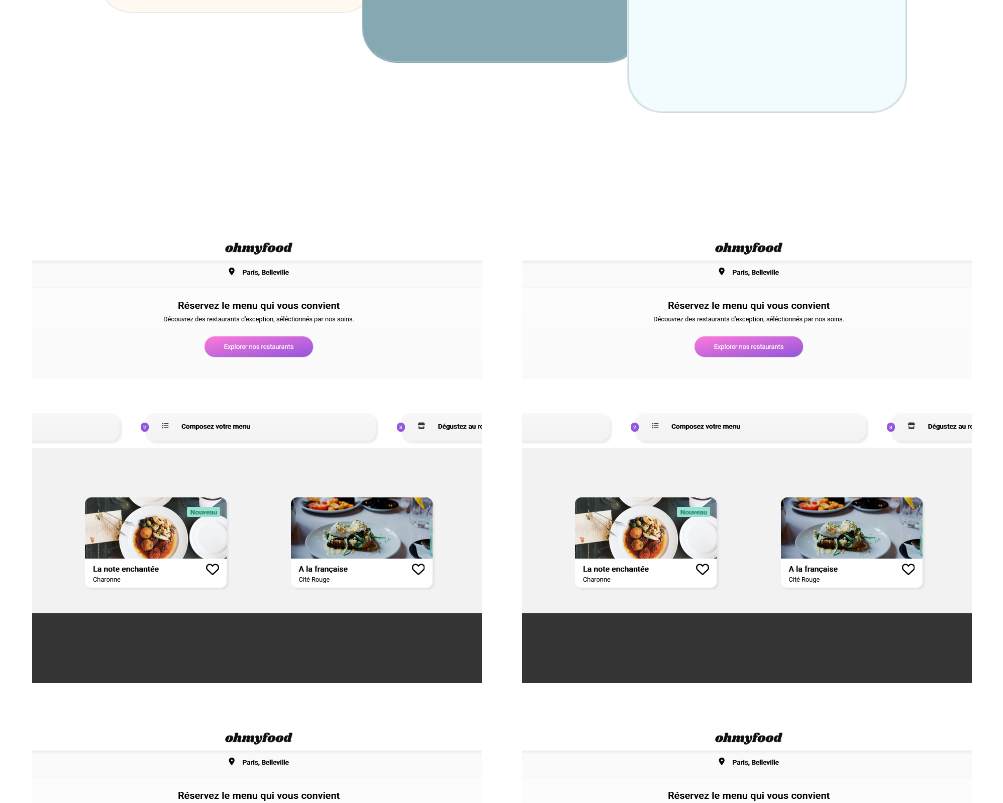
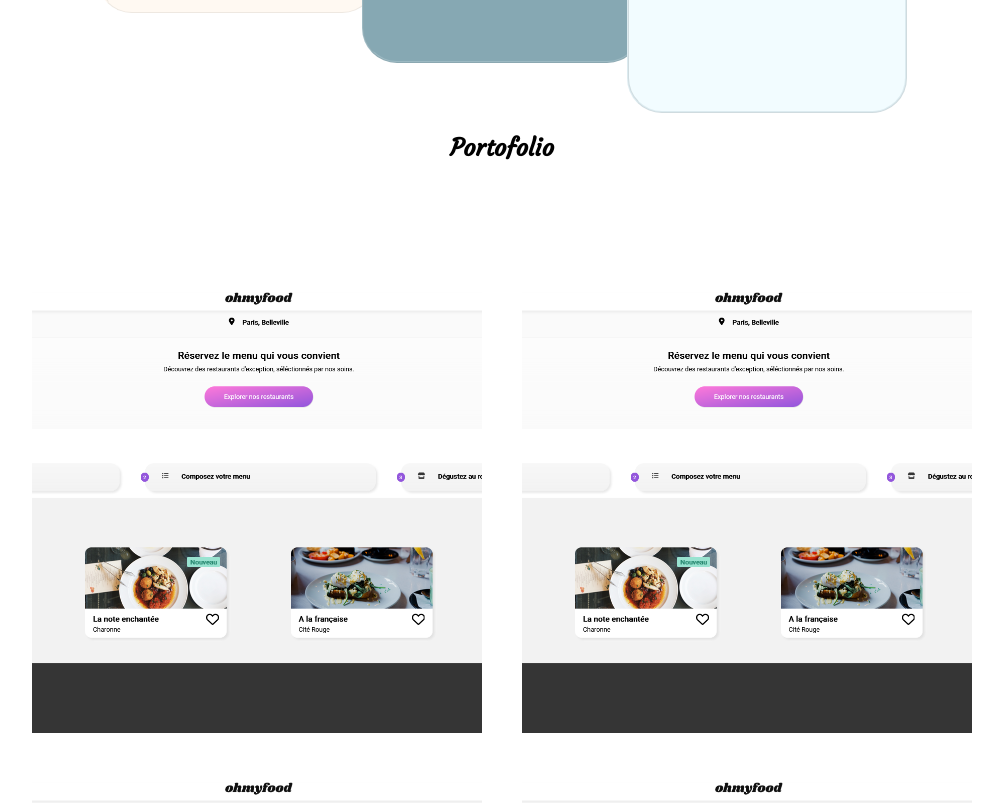
Before and after one commit to M0rgan52/wedev, a React (Create React App) app: page / in a window 1280 px wide. Shown: the part 1340-2143 px from the top of the page, without its empty margins (138-1141 px from the left). Built offline with nearby package versions, Linux system fonts and the light colour scheme.

Commit message:
commit -m "PORTOFOLIO - Ajout titre à la section"

```diff
--- a/src/components/Portofolio.js
+++ b/src/components/Portofolio.js
@@ -3,6 +3,10 @@ import ImgOMFood from "../assets/omfood_portofolio.PNG";
 
 function Portofolio() {
   return (
+    <div>
+
+      <h2 className="titre_portofolio" >Portofolio</h2>
+
       <div className="box_parent_portofolio" id="portofolio">
         <a href={undefined} className="link_portofolio">
           <figure>
@@ -54,6 +58,7 @@ function Portofolio() {
           </figure>
         </a>
       </div>
+    </div>
   );
 }
 
```
Lines whose indentation alone changed are shown as unchanged.
